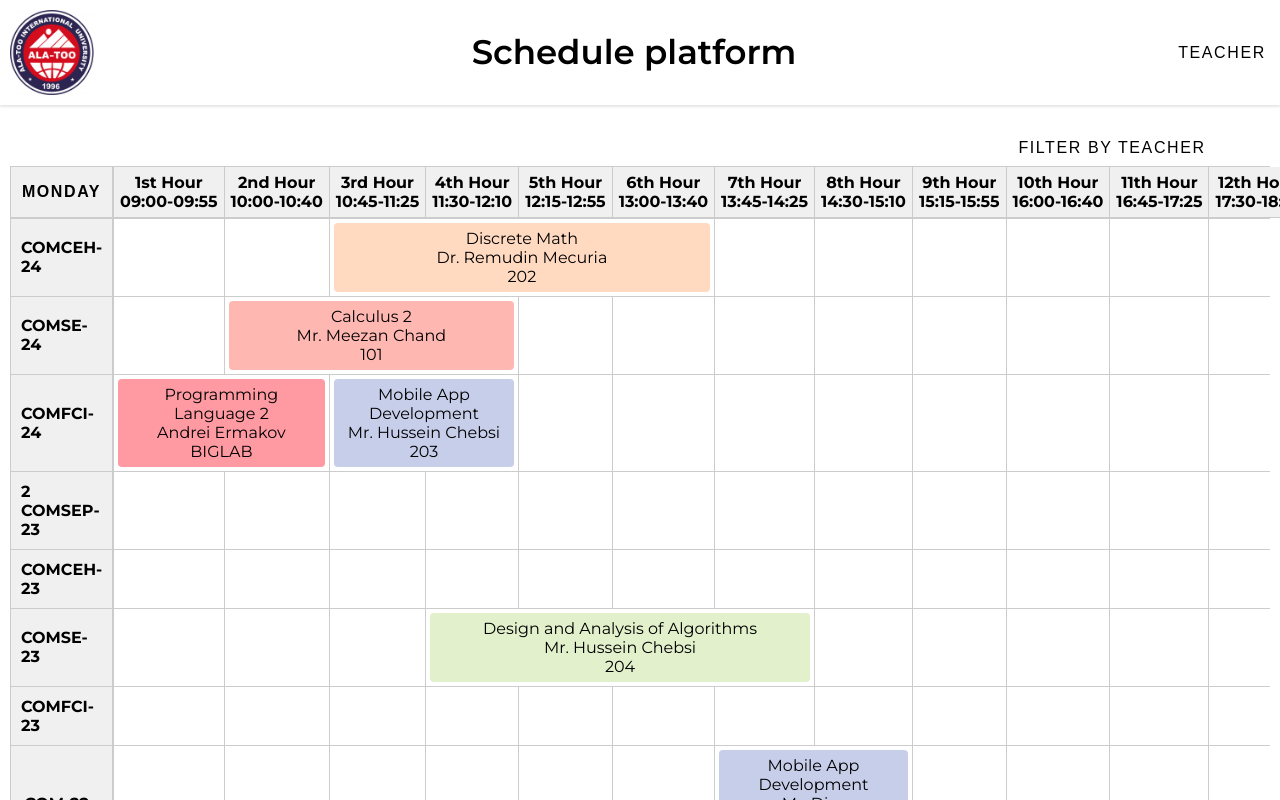
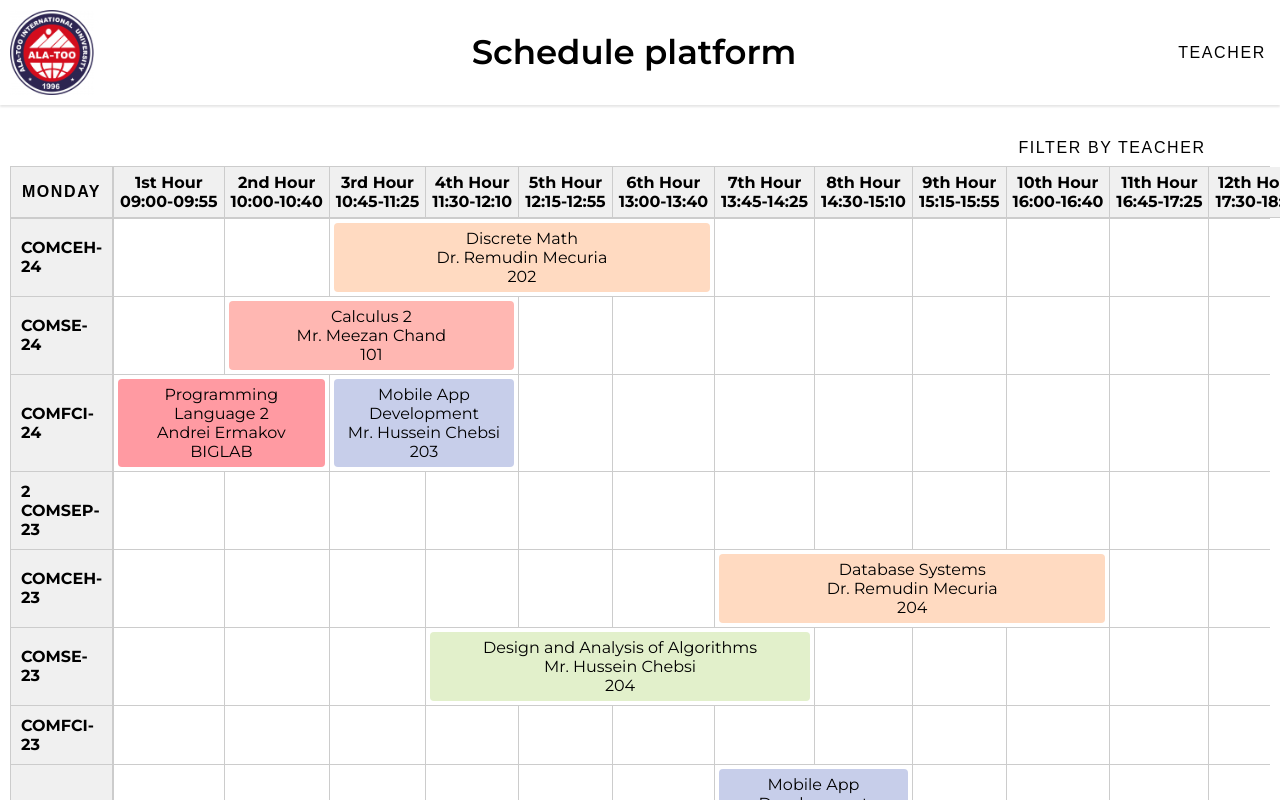
Before and after one commit to Emazov/schedule-platform, a React (Vite) app: page / in a window 1280 px wide. Shown: the top 800 px of the page. Built offline with nearby package versions, Linux system fonts and the light colour scheme.

Commit message:
add ActiveTable component

```diff
--- a/src/components/MainTable/MainTable.tsx
+++ b/src/components/MainTable/MainTable.tsx
@@ -1,8 +1,7 @@
 import { useEffect, useState, useMemo } from 'react';
 import './mainTable.css';
 
-import DayRow from './components/DayRow';
-import GroupRow from './components/GroupRow';
+import ActiveTable from './components/ActiveTable';
 
 import type {
 	Day,
@@ -33,12 +32,13 @@ const MainTable = ({
 	teachers,
 	rooms,
 }: MainTableProps) => {
+	const NO_SELECTION = -1;
+
 	const [selectedDay, setSelectedDay] = useState(days[0].id);
-	const [selectedGroup, setSelectedGroup] = useState(1000);
-	const [selectedTeacher, setSelectedTeacher] = useState(1000);
+	const [selectedGroup, setSelectedGroup] = useState(NO_SELECTION);
+	const [selectedTeacher, setSelectedTeacher] = useState(NO_SELECTION);
 
-	const [activeGroupSchedule, setActiveGroupSchedule] =
-		useState<boolean>(false);
+	const [activeGroupSchedule, setActiveGroupSchedule] = useState<boolean>(true);
 
 	const [activeTeacherSchedule, setActiveTeacherSchedule] =
 		useState<boolean>(false);
@@ -62,12 +62,12 @@ const MainTable = ({
 	);
 
 	useEffect(() => {
-		if (selectedGroup !== 1000) {
+		if (selectedGroup !== NO_SELECTION) {
 			setActiveGroupSchedule(true);
 		} else {
 			setActiveGroupSchedule(false);
 		}
-		if (selectedTeacher !== 1000) {
+		if (selectedTeacher !== NO_SELECTION) {
 			setActiveTeacherSchedule(true);
 		} else {
 			setActiveTeacherSchedule(false);
@@ -82,7 +82,7 @@ const MainTable = ({
 					value={selectedTeacher}
 					onChange={(e) => setSelectedTeacher(Number(e.target.value))}
 				>
-					<option value='1000'>Filter by teacher</option>
+					<option value={NO_SELECTION}>Filter by teacher</option>
 					{teachers.map((teacher) => (
 						<option key={teacher.id} value={teacher.id}>
 							{teacher.name}
@@ -106,7 +106,7 @@ const MainTable = ({
 						className='custom_select'
 					>
 						{activeGroupSchedule ? (
-							<option value='1000'>Full schedule</option>
+							<option value={NO_SELECTION}>Full schedule</option>
 						) : (
 							''
 						)}
@@ -135,31 +135,39 @@ const MainTable = ({
 				))}
 
 				{activeGroupSchedule
-					? days.map((day) => (
-							<DayRow
+					? days.map((day, dayIdx) => (
+							<ActiveTable
 								key={day.id}
-								day={day}
+								row={day}
+								rowIdx={dayIdx}
 								timeSlots={timeSlots}
 								lessons={lessons}
 								teachers={teachers}
 								rooms={rooms}
+								activeGroupSchedule={activeGroupSchedule}
+								activeTeacherSchedule={activeTeacherSchedule}
+								selectedDaySchedule={selectedDaySchedule}
+								selectedTeacherSchedule={selectedTeacherSchedule}
 								selectedTeacher={selectedTeacher}
-								activeTeacherSchedule={activeTeacherSchedule}
 								selectedGroupSchedule={selectedGroupSchedule}
+								setSelectedGroup={setSelectedGroup}
 							/>
 					  ))
 					: groups.map((group, groupIdx) => (
-							<GroupRow
+							<ActiveTable
 								key={group.id}
-								group={group}
-								groupIdx={groupIdx}
+								row={group}
+								rowIdx={groupIdx}
 								timeSlots={timeSlots}
+								lessons={lessons}
+								teachers={teachers}
+								rooms={rooms}
+								activeGroupSchedule={activeGroupSchedule}
 								activeTeacherSchedule={activeTeacherSchedule}
 								selectedDaySchedule={selectedDaySchedule}
 								selectedTeacherSchedule={selectedTeacherSchedule}
-								lessons={lessons}
-								teachers={teachers}
-								rooms={rooms}
+								selectedTeacher={selectedTeacher}
+								selectedGroupSchedule={selectedGroupSchedule}
 								setSelectedGroup={setSelectedGroup}
 							/>
 					  ))}
--- /dev/null
+++ b/src/components/MainTable/components/ActiveTable.tsx
@@ -0,0 +1,157 @@
+import LessonCard from '../../LessonCard/LessonCard';
+
+import type {
+	Group,
+	Day,
+	TimeSlot,
+	Lesson,
+	Teacher,
+	Room,
+	Schedule,
+} from '../../../types/schedule';
+
+type ActiveTableProps = {
+	row: Group | Day;
+	rowIdx: number;
+	timeSlots: TimeSlot[];
+	lessons: Lesson[];
+	teachers: Teacher[];
+	rooms: Room[];
+	selectedDaySchedule: Schedule[];
+	selectedTeacherSchedule: Schedule[];
+	selectedGroupSchedule: Schedule[];
+	selectedTeacher: number;
+	activeGroupSchedule: boolean;
+	activeTeacherSchedule: boolean;
+	setSelectedGroup: (id: number) => void;
+};
+
+const ActiveTable = ({
+	row,
+	rowIdx,
+	timeSlots,
+	lessons,
+	teachers,
+	rooms,
+	activeGroupSchedule,
+	activeTeacherSchedule,
+	selectedDaySchedule,
+	selectedTeacherSchedule,
+	selectedGroupSchedule,
+	selectedTeacher,
+	setSelectedGroup,
+}: ActiveTableProps) => {
+	const occupiedSlots = new Set();
+
+	const getScheduledLesson = (time: TimeSlot) => {
+		if (activeGroupSchedule) {
+			if (activeTeacherSchedule) {
+				return selectedGroupSchedule.find(
+					(lesson) =>
+						lesson.dayId === row.id &&
+						lesson.timeStartId === time.id &&
+						lesson.teacherId === selectedTeacher,
+				);
+			}
+			return selectedGroupSchedule.find(
+				(lesson) => lesson.dayId === row.id && lesson.timeStartId === time.id,
+			);
+		} else if (activeTeacherSchedule) {
+			return selectedTeacherSchedule.find(
+				(lesson) => lesson.groupId === row.id && lesson.timeStartId === time.id,
+			);
+		}
+
+		return selectedDaySchedule.find(
+			(lesson) => lesson.groupId === row.id && lesson.timeStartId === time.id,
+		);
+	};
+
+	return (
+		<>
+			<div
+				id={row.id.toString()}
+				className='main_table__label'
+				style={{
+					gridRow: rowIdx + 2,
+					cursor: activeGroupSchedule ? 'default' : 'pointer',
+				}}
+				onClick={() => (activeGroupSchedule ? null : setSelectedGroup(row.id))}
+			>
+				{row.title}
+			</div>
+
+			{(() => {
+				return timeSlots.map((time, timeIdx) => {
+					if (occupiedSlots.has(time.id)) {
+						return null;
+					}
+
+					const scheduledLesson = getScheduledLesson(time);
+
+					const lesson = lessons.find(
+						(lesson) => lesson.id === scheduledLesson?.lessonId,
+					);
+
+					const teacher = teachers.find(
+						(teacher) => teacher.id === scheduledLesson?.teacherId,
+					);
+
+					const room = rooms.find(
+						(room) => room.id === scheduledLesson?.roomId,
+					);
+
+					if (lesson && scheduledLesson) {
+						for (let i = 1; i < scheduledLesson?.duration; i++) {
+							occupiedSlots.add(time.id + i);
+						}
+
+						let cellDuration = `${timeIdx + 2} / ${
+							timeIdx + 2 + scheduledLesson.duration
+						}`;
+
+						if (
+							scheduledLesson.timeStartId + scheduledLesson.duration >
+							timeSlots.length + 1
+						) {
+							const endCol =
+								scheduledLesson.timeStartId +
+								scheduledLesson.duration -
+								timeSlots.length -
+								1;
+
+							cellDuration = `${timeIdx + 2} / ${
+								timeIdx + 2 + scheduledLesson.duration - endCol
+							}`;
+						}
+
+						return (
+							<div
+								key={time.id}
+								id={time.id.toString()}
+								data-group={row.id}
+								className='main_table__cell'
+								style={{
+									gridColumn: cellDuration,
+								}}
+							>
+								<LessonCard lesson={lesson} teacher={teacher} room={room} />
+							</div>
+						);
+					}
+
+					return (
+						<div
+							key={time.id}
+							id={time.id.toString()}
+							data-group={row.id}
+							className='main_table__cell'
+						/>
+					);
+				});
+			})()}
+		</>
+	);
+};
+
+export default ActiveTable;
--- a/src/components/MainTable/components/DayRow.tsx
+++ /dev/null
@@ -1,113 +0,0 @@
-import LessonCard from '../../LessonCard/LessonCard';
-
-import type {
-	Day,
-	TimeSlot,
-	Lesson,
-	Teacher,
-	Room,
-	Schedule,
-} from '../../../types/schedule';
-
-type DayRowProps = {
-	day: Day;
-	timeSlots: TimeSlot[];
-	lessons: Lesson[];
-	teachers: Teacher[];
-	rooms: Room[];
-	selectedTeacher: number;
-	activeTeacherSchedule: boolean;
-	selectedGroupSchedule: Schedule[];
-};
-
-const DayRow = ({
-	day,
-	timeSlots,
-	lessons,
-	teachers,
-	rooms,
-	selectedTeacher,
-	activeTeacherSchedule,
-	selectedGroupSchedule,
-}: DayRowProps) => {
-	return (
-		<>
-			<div
-				id={day.id.toString()}
-				className='main_table__label'
-				style={{ gridRow: day.id + 2, cursor: 'default' }}
-			>
-				{day.title}
-			</div>
-
-			{(() => {
-				const occupiedSlots = new Set();
-
-				return timeSlots.map((time, timeIdx) => {
-					if (occupiedSlots.has(time.id)) {
-						return null;
-					}
-
-					const scheduledLesson = activeTeacherSchedule
-						? selectedGroupSchedule.find(
-								(lesson) =>
-									lesson.dayId === day.id &&
-									lesson.timeStartId === time.id &&
-									lesson.teacherId === selectedTeacher,
-						  )
-						: selectedGroupSchedule.find(
-								(lesson) =>
-									lesson.dayId === day.id && lesson.timeStartId === time.id,
-						  );
-
-					const lesson = lessons.find(
-						(lesson) => lesson.id === scheduledLesson?.lessonId,
-					);
-
-					const teacher = teachers.find(
-						(teacher) => teacher.id === scheduledLesson?.teacherId,
-					);
-
-					const room = rooms.find(
-						(room) => room.id === scheduledLesson?.roomId,
-					);
-
-					if (lesson && scheduledLesson) {
-						for (let i = 1; i < scheduledLesson?.duration; i++) {
-							occupiedSlots.add(time.id + i);
-						}
-
-						const cellDuration = `${timeIdx + 2} / ${
-							timeIdx + 2 + scheduledLesson.duration
-						}`;
-
-						return (
-							<div
-								key={time.id}
-								id={time.id.toString()}
-								data-group={day.id}
-								className='main_table__cell'
-								style={{
-									gridColumn: cellDuration,
-								}}
-							>
-								<LessonCard lesson={lesson} teacher={teacher} room={room} />
-							</div>
-						);
-					}
-
-					return (
-						<div
-							key={time.id}
-							id={time.id.toString()}
-							data-group={day.id}
-							className='main_table__cell'
-						/>
-					);
-				});
-			})()}
-		</>
-	);
-};
-
-export default DayRow;
--- a/src/components/MainTable/components/GroupRow.tsx
+++ /dev/null
@@ -1,116 +0,0 @@
-import LessonCard from '../../LessonCard/LessonCard';
-
-import type {
-	Group,
-	TimeSlot,
-	Schedule,
-	Lesson,
-	Teacher,
-	Room,
-} from '../../../types/schedule';
-
-type GroupRowProps = {
-	group: Group;
-	groupIdx: number;
-	timeSlots: TimeSlot[];
-	selectedDaySchedule: Schedule[];
-	selectedTeacherSchedule: Schedule[];
-	lessons: Lesson[];
-	teachers: Teacher[];
-	rooms: Room[];
-	activeTeacherSchedule: boolean;
-	setSelectedGroup: (id: number) => void;
-};
-
-const GroupRow = ({
-	group,
-	groupIdx,
-	timeSlots,
-	activeTeacherSchedule,
-	selectedDaySchedule,
-	selectedTeacherSchedule,
-	lessons,
-	teachers,
-	rooms,
-	setSelectedGroup,
-}: GroupRowProps) => {
-	return (
-		<>
-			<div
-				id={group.id.toString()}
-				className='main_table__label'
-				style={{ gridRow: groupIdx + 2, cursor: 'pointer' }}
-				onClick={() => setSelectedGroup(group.id)}
-			>
-				{group.title}
-			</div>
-
-			{(() => {
-				const occupiedSlots = new Set();
-
-				return timeSlots.map((time, timeIdx) => {
-					if (occupiedSlots.has(time.id)) {
-						return null;
-					}
-
-					const scheduledLesson = activeTeacherSchedule
-						? selectedTeacherSchedule.find(
-								(lesson) =>
-									lesson.groupId === group.id && lesson.timeStartId === time.id,
-						  )
-						: selectedDaySchedule.find(
-								(lesson) =>
-									lesson.groupId === group.id && lesson.timeStartId === time.id,
-						  );
-
-					const lesson = lessons.find(
-						(lesson) => lesson.id === scheduledLesson?.lessonId,
-					);
-
-					const teacher = teachers.find(
-						(teacher) => teacher.id === scheduledLesson?.teacherId,
-					);
-
-					const room = rooms.find(
-						(room) => room.id === scheduledLesson?.roomId,
-					);
-
-					if (lesson && scheduledLesson) {
-						for (let i = 1; i < scheduledLesson?.duration; i++) {
-							occupiedSlots.add(time.id + i);
-						}
-
-						const cellDuration = `${timeIdx + 2} / ${
-							timeIdx + 2 + scheduledLesson.duration
-						}`;
-
-						return (
-							<div
-								key={time.id}
-								id={time.id.toString()}
-								data-group={group.id}
-								className='main_table__cell'
-								style={{
-									gridColumn: cellDuration,
-								}}
-							>
-								<LessonCard lesson={lesson} teacher={teacher} room={room} />
-							</div>
-						);
-					}
-
-					return (
-						<div
-							key={time.id}
-							id={time.id.toString()}
-							data-group={group.id}
-							className='main_table__cell'
-						/>
-					);
-				});
-			})()}
-		</>
-	);
-};
-
-export default GroupRow;
--- a/src/data/schedule.ts
+++ b/src/data/schedule.ts
@@ -149,4 +149,14 @@ export const schedule = [
 		teacherId: 5,
 		roomId: 2,
 	},
+	{
+		id: 15,
+		lessonId: 13,
+		groupId: 4,
+		timeStartId: 7,
+		duration: 4,
+		dayId: 0,
+		teacherId: 2,
+		roomId: 4,
+	},
 ];
```
Also changed, not shown: src/components/Header/Header.tsx (+1 -8 lines), src/types/schedule.ts (+20 -14 lines), src/components/MainTable/components/ScheduleCell.tsx (deleted).
